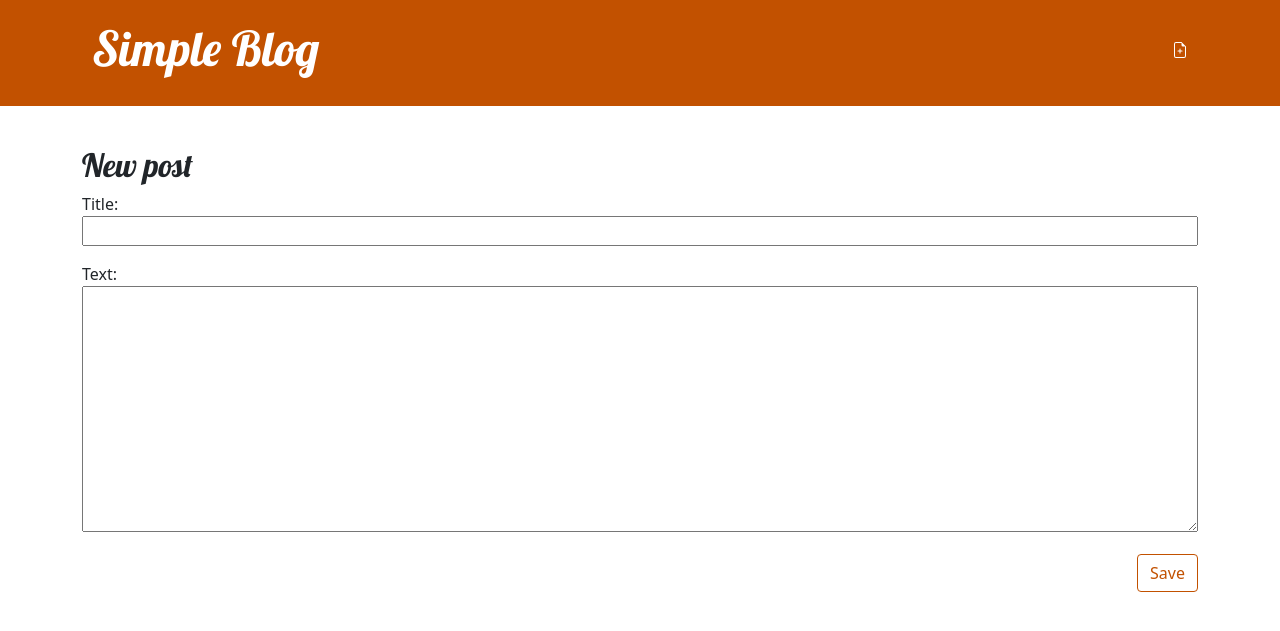
After one commit to lanazzk/pet-one, a Django app: page /post/new/ in a window 1280 px wide. The commit adds this page. Shown: the top 631 px of the page. Run offline with Django 4.2, Linux system fonts and the light colour scheme.

Commit message:
Added views to create/edit blog post inside the site.

```diff
--- /dev/null
+++ b/blog/forms.py
@@ -0,0 +1,10 @@
+from django import forms
+
+from .models import Post
+
+
+class PostForm(forms.ModelForm):
+
+    class Meta:
+        model = Post
+        fields = ('title', 'text',)
--- a/blog/templates/blog/base.html
+++ b/blog/templates/blog/base.html
@@ -6,11 +6,15 @@
         <link rel="stylesheet" href="https://cdn.jsdelivr.net/npm/bootstrap@5.1.3/dist/css/bootstrap.min.css" integrity="sha384-1BmE4kWBq78iYhFldvKuhfTAU6auU8tT94WrHftjDbrCEXSU1oBoqyl2QvZ6jIW3" crossorigin="anonymous">
         <link href='//fonts.googleapis.com/css?family=Lobster&subset=latin,latin-ext' rel='stylesheet' type='text/css'>
         <link rel="stylesheet" href="{% static 'css/blog.css' %}">
+
     </head>
     <body>
         <header class="page-header">
           <div class="container">
-              <h1><a href="/">Django Girls Blog</a></h1>
+            <a href="{% url 'post_new' %}" class="top-menu">
+                {% include './icons/file-earmark-plus.svg' %}
+            </a>
+              <h1><a href="/">Simple Blog</a></h1>
           </div>
         </header>
         <main class="container">
--- a/blog/templates/blog/post_detail.html
+++ b/blog/templates/blog/post_detail.html
@@ -2,6 +2,11 @@
 
 {% block content %}
     <article class="post">
+        <aside class="actions">
+            <a class="btn btn-secondary" href="{% url 'post_edit' pk=post.pk %}">
+                {% include './icons/pencil-fill.svg' %}
+            </a>
+        </aside>
         {% if post.published_date %}
             <time class="date">
                 {{ post.published_date }}
--- /dev/null
+++ b/blog/templates/blog/post_edit.html
@@ -0,0 +1,9 @@
+{% extends 'blog/base.html' %}
+
+{% block content %}
+    <h2>New post</h2>
+    <form method="POST" class="post-form">{% csrf_token %}
+        {{ form.as_p }}
+        <button type="submit" class="save btn btn-secondary">Save</button>
+    </form>
+{% endblock %}
--- a/blog/templates/blog/post_list.html
+++ b/blog/templates/blog/post_list.html
@@ -6,7 +6,7 @@
             <time class="date">
                 {{ post.published_date }}
             </time>
-            <h2><a href="">{{ post.title }}</a></h2>
+            <h2><a href="{% url 'post_detail' post.pk %}"> {{post.title}} </a><br> </h2>
             <p>{{ post.text|linebreaksbr }}</p>
         </article>
     {% endfor %}
--- a/blog/urls.py
+++ b/blog/urls.py
@@ -4,4 +4,6 @@ from . import views
 urlpatterns = [
     path('', views.post_list, name='post_list'),
     path('post/<int:pk>/', views.post_detail, name='post_detail'),
+    path('post/new/', views.post_new, name='post_new'),
+    path('post/<int:pk>/edit/', views.post_edit, name='post_edit'),
 ]
--- a/blog/views.py
+++ b/blog/views.py
@@ -1,13 +1,43 @@
-from django.shortcuts import render, get_object_or_404
+from django.shortcuts import render, get_object_or_404, redirect
 from django.utils import timezone
 from .models import Post
+from .forms import PostForm
 
 
 def post_list(request):
-    posts = Post.objects.all().order_by('published_date')
+    posts = Post.objects.all().order_by('-published_date')
     return render(request, 'blog/post_list.html', {'posts': posts})
 
 
 def post_detail(request, pk):
     post = get_object_or_404(Post, pk=pk)
     return render(request, 'blog/post_detail.html', {'post': post})
+
+
+def post_new(request):
+    if request.method == "POST":
+        form = PostForm(request.POST)
+        if form.is_valid():
+            post = form.save(commit=False)
+            post.author = request.user
+            post.published_date = timezone.now()
+            post.save()
+            return redirect('post_list')
+    else:
+        form = PostForm()
+    return render(request, 'blog/post_edit.html', {'form': form})
+
+
+def post_edit(request, pk):
+    post = get_object_or_404(Post, pk=pk)
+    if request.method == "POST":
+        form = PostForm(request.POST, instance=post)
+        if form.is_valid():
+            post = form.save(commit=False)
+            post.author = request.user
+            post.published_date = timezone.now()
+            post.save()
+            return redirect('post_detail', pk=post.pk)
+    else:
+        form = PostForm(instance=post)
+    return render(request, 'blog/post_edit.html', {'form': form})
```
Also changed, not shown: blog/templates/blog/icons/file-earmark-plus.svg (added), blog/templates/blog/icons/pencil-fill.svg (added).
